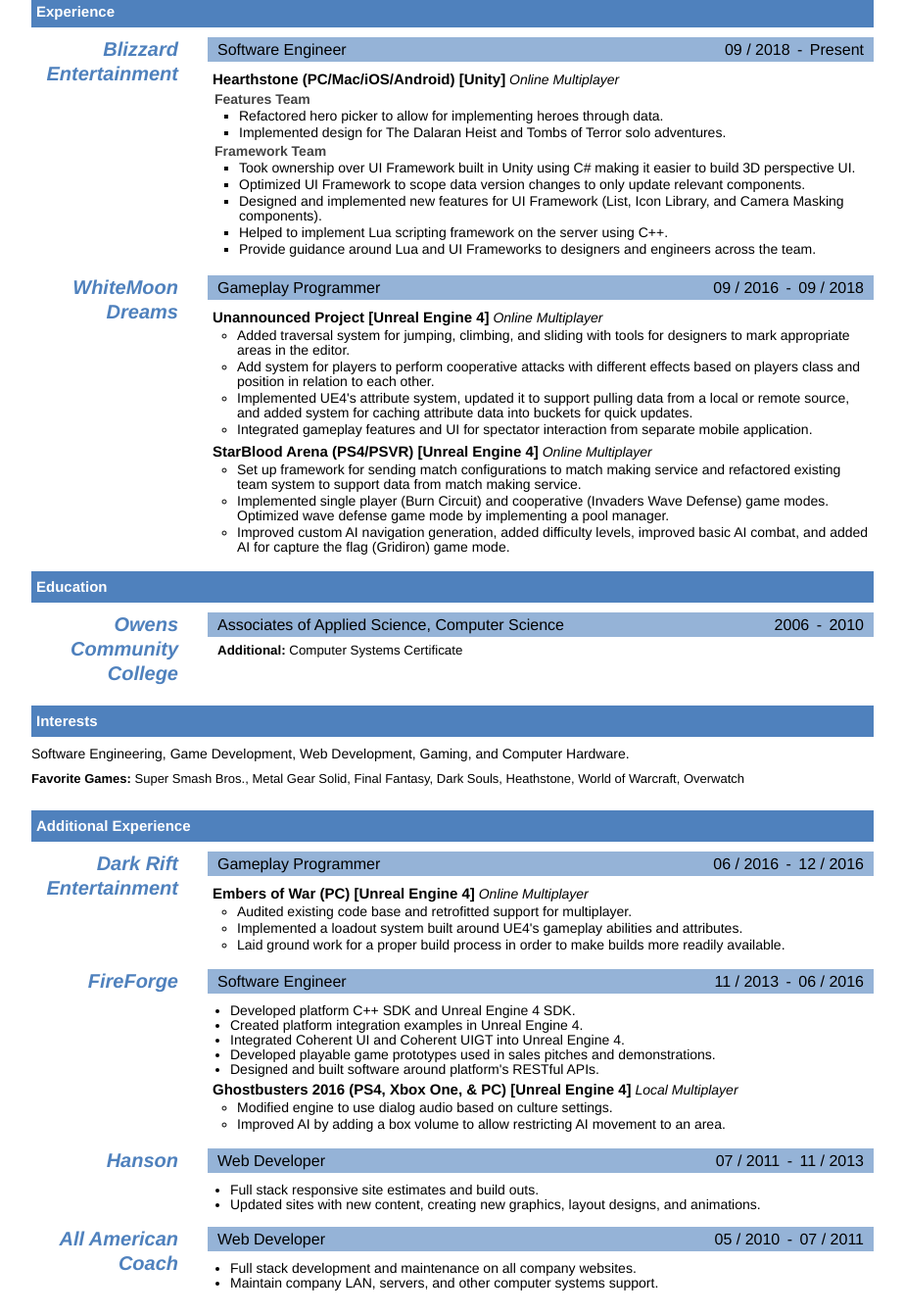
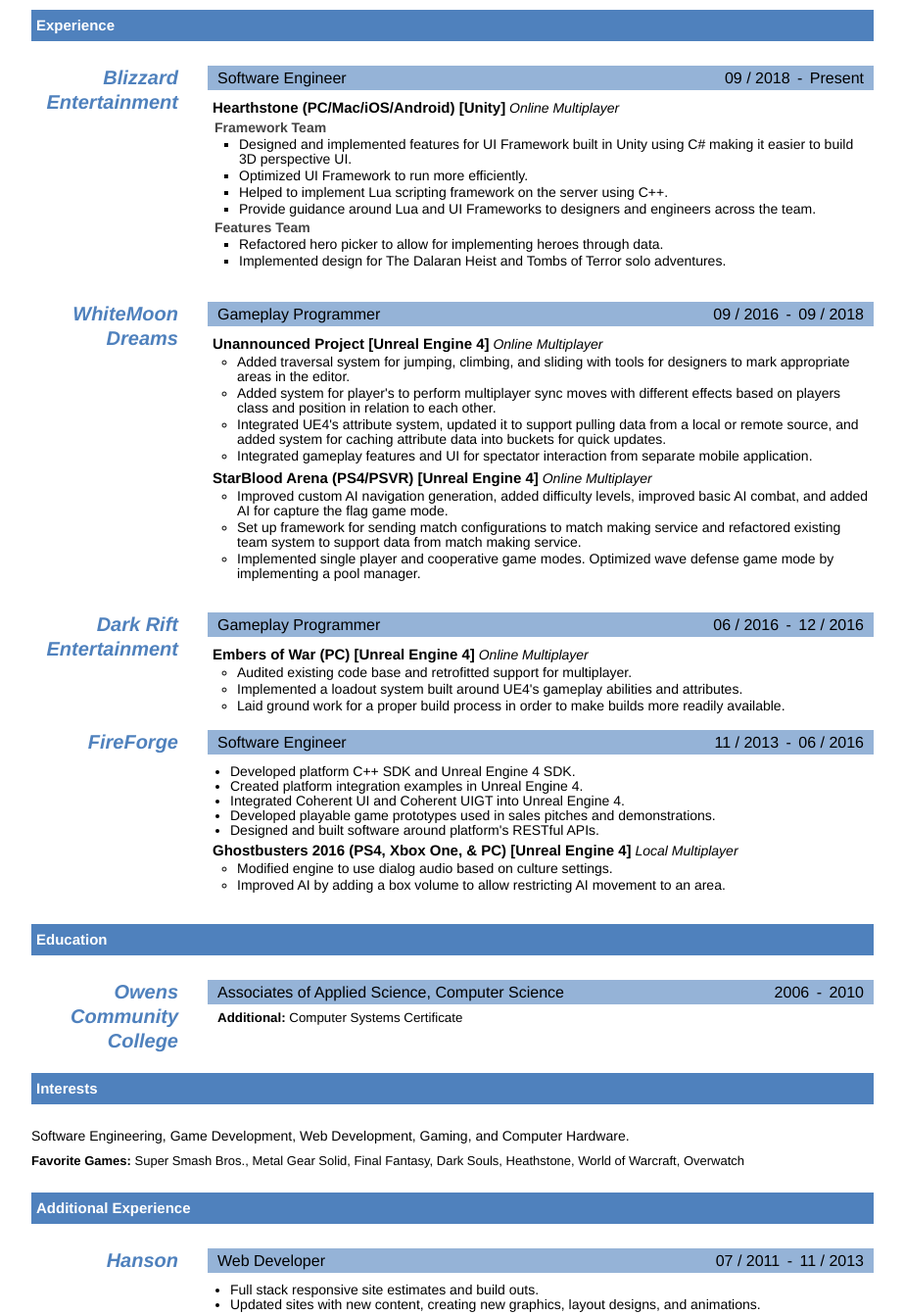
Before and after one commit to defessler/dougfessler.com, a plain HTML site: page resume/resume.html in a window 1280 px wide. Shown: the part 311-1653 px from the top of the page at 98% size, without its empty margins (178-1101 px from the left). Drawn offline with Linux system fonts and the light colour scheme.

Commit message:
reorganizing and rephrasing

```diff
--- a/resume/resume.html
+++ b/resume/resume.html
@@ -116,9 +116,13 @@
         display: block;
         font-weight: bold;
       }
+      @media print {
+        .pagebreak { page-break-before: always; }
+      }
     </style>
 </head>
 <body>
+    <br/>
   <div id="resume">
     <h1 class="name">
         <span class="first-name">Doug</span> <span class="last-name">Fessler</span>
@@ -177,6 +181,7 @@
         <h2 class="section-header">
             <span class="text">Experience</span>
         </h2>
+        <br/>
         <div class="content">
             <div class="position first">
                 <div class="company-name">
@@ -194,20 +199,19 @@
                             <strong>Hearthstone (PC/Mac/iOS/Android) [Unity]</strong> <i>Online Multiplayer</i><br />
                             <ul class="sub-team-list">
                                 <li>
+                                    <span class="team-title">Framework Team</span>
+                                    <ul>
+                                        <li>Designed and implemented features for UI Framework built in Unity using C# making it easier to build 3D perspective UI.</li>
+                                        <li>Optimized UI Framework to run more efficiently.</li>
+                                        <li>Helped to implement Lua scripting framework on the server using C++.</li>
+                                        <li>Provide guidance around Lua and UI Frameworks to designers and engineers across the team.</li>
+                                    </ul>
+                                </li>
+                                <li>
                                     <span class="team-title">Features Team</span>
                                     <ul>
                                         <li>Refactored hero picker to allow for implementing heroes through data.</li>
                                         <li>Implemented design for The Dalaran Heist and Tombs of Terror solo adventures.</li>
-                                    </ul>
-                                </li>
-                                <li>
-                                    <span class="team-title">Framework Team</span>
-                                    <ul>
-                                        <li>Took ownership over UI Framework built in Unity using C# making it easier to build 3D perspective UI.</li>
-                                        <li>Optimized UI Framework to scope data version changes to only update relevant components.</li>
-                                        <li>Designed and implemented new features for UI Framework (List, Icon Library, and Camera Masking components).</li>
-                                        <li>Helped to implement Lua scripting framework on the server using C++.</li>
-                                        <li>Provide guidance around Lua and UI Frameworks to designers and engineers across the team.</li>
                                     </ul>
                                 </li>
                             </ul>
@@ -215,6 +219,7 @@
                     </ul>
                 </div>
             </div>
+            <br/>
             <div class="position first">
                 <div class="company-name">
                     WhiteMoon<br /> Dreams
@@ -231,17 +236,72 @@
                             <strong>Unannounced Project [Unreal Engine 4]</strong> <i>Online Multiplayer</i><br />
                             <ul>
                                 <li>Added traversal system for jumping, climbing, and sliding with tools for designers to mark appropriate areas in the editor.</li>
-                                <li>Add system for players to perform cooperative attacks with different effects based on players class and position in relation to each other.</li>
-                                <li>Implemented UE4's attribute system, updated it to support pulling data from a local or remote source, and added system for caching attribute data into buckets for quick updates.</li>
+                                <li>Added system for player's to perform multiplayer sync moves with different effects based on players class and position in relation to each other.</li>
+                                <li>Integrated UE4's attribute system, updated it to support pulling data from a local or remote source, and added system for caching attribute data into buckets for quick updates.</li>
                                 <li>Integrated gameplay features and UI for spectator interaction from separate mobile application.</li>
                             </ul>
                         </li>
                         <li>
                             <strong>StarBlood Arena (PS4/PSVR) [Unreal Engine 4]</strong> <i>Online Multiplayer</i><br />
                             <ul>
+                                <li>Improved custom AI navigation generation, added difficulty levels, improved basic AI combat, and added AI for capture the flag game mode.</li>
                                 <li>Set up framework for sending match configurations to match making service and refactored existing team system to support data from match making service.</li>
-                                <li>Implemented single player (Burn Circuit) and cooperative (Invaders Wave Defense) game modes. Optimized wave defense game mode by implementing a pool manager.</li>
-                                <li>Improved custom AI navigation generation, added difficulty levels, improved basic AI combat, and added AI for capture the flag (Gridiron) game mode.</li>
+                                <li>Implemented single player and cooperative game modes. Optimized wave defense game mode by implementing a pool manager.</li>
+                            </ul>
+                        </li>
+                    </ul>
+                </div>
+            </div>
+            <br/>
+            <div class="position first">
+                <div class="company-name">
+                    Dark Rift Entertainment
+                </div>
+                <div class="dates">
+                    <span class="start-month">06 /</span> <span class="start-year">2016</span> <span class="date-separator">-</span> <span class="end-month">12 /</span> <span class="end-year">2016</span>
+                </div>
+                <div class="title">
+                    Gameplay Programmer
+                </div>
+                <div class="job-summary">
+                    <ul class="project-list">
+                        <li>
+                            <strong>Embers of War (PC) [Unreal Engine 4]</strong> <i>Online Multiplayer</i><br />
+                            <ul>
+                                <li>Audited existing code base and retrofitted support for multiplayer.</li>
+                                <li>Implemented a loadout system built around UE4's gameplay abilities and attributes.</li>
+                                <li>Laid ground work for a proper build process in order to make builds more readily available.</li>
+                            </ul>
+                        </li>
+                    </ul>
+                </div>
+            </div>
+            <div class="pagebreak"></div>
+            <div class="position first">
+                <div class="company-name">
+                    FireForge
+                </div>
+                <div class="dates">
+                    <span class="start-month">11 /</span> <span class="start-year">2013</span> <span class="date-separator">-</span> <span class="end-month">06 /</span> <span class="end-year">2016</span>
+                </div>
+                <div class="title">
+                    Software Engineer
+                </div>
+                <div class="job-summary">
+                    <ul style="margin-bottom:5px;">
+                        <li>Developed platform C++ SDK and Unreal Engine 4 SDK.</li>
+                        <li>Created platform integration examples in Unreal Engine 4.</li>
+                        <li>Integrated Coherent UI and Coherent UIGT into Unreal Engine 4.</li>
+                        <li>Developed playable game prototypes used in sales pitches and demonstrations.</li>
+                        <li>Designed and built software around platform's RESTful APIs.</li>
+                    </ul>
+                    <ul class="project-list">
+                        <li>
+                            <strong>Ghostbusters 2016 (PS4, Xbox One, &amp; PC) [Unreal Engine 4]</strong> <i>Local Multiplayer</i><br />
+                            <ul>
+
+                                <li>Modified engine to use dialog audio based on culture settings.</li>
+                                <li>Improved AI by adding a box volume to allow restricting AI movement to an area.</li>
                             </ul>
                         </li>
                     </ul>
@@ -250,11 +310,13 @@
         </div>
         <div class="clear"></div>
     </div>
+    <br/>
     <div class="section educations">
         <h2 class="section-header">
             <span class="text">Education</span>
         </h2>
         <div class="content">
+            <br/>
             <div class="education first">
                 <div class="school-name">
                     Owens Community College
@@ -277,6 +339,7 @@
         <h2 class="section-header">
             <span class="text">Interests</span>
         </h2>
+        <br/>
         <div class="content">
             <p>
                 Software Engineering, Game Development, Web Development, Gaming, and Computer Hardware.
@@ -312,61 +375,9 @@
         <h2 class="section-header">
             <span class="text">Additional Experience</span>
         </h2>
+        <br/>
         <div class="content">
             <div class="position first">
-                <div class="company-name">
-                    Dark Rift Entertainment
-                </div>
-                <div class="dates">
-                    <span class="start-month">06 /</span> <span class="start-year">2016</span> <span class="date-separator">-</span> <span class="end-month">12 /</span> <span class="end-year">2016</span>
-                </div>
-                <div class="title">
-                    Gameplay Programmer
-                </div>
-                <div class="job-summary">
-                    <ul class="project-list">
-                        <li>
-                            <strong>Embers of War (PC) [Unreal Engine 4]</strong> <i>Online Multiplayer</i><br />
-                            <ul>
-                                <li>Audited existing code base and retrofitted support for multiplayer.</li>
-                                <li>Implemented a loadout system built around UE4's gameplay abilities and attributes.</li>
-                                <li>Laid ground work for a proper build process in order to make builds more readily available.</li>
-                            </ul>
-                        </li>
-                    </ul>
-                </div>
-            </div>
-            <div class="position first">
-                <div class="company-name">
-                    FireForge
-                </div>
-                <div class="dates">
-                    <span class="start-month">11 /</span> <span class="start-year">2013</span> <span class="date-separator">-</span> <span class="end-month">06 /</span> <span class="end-year">2016</span>
-                </div>
-                <div class="title">
-                    Software Engineer
-                </div>
-                <div class="job-summary">
-                    <ul style="margin-bottom:5px;">
-                        <li>Developed platform C++ SDK and Unreal Engine 4 SDK.</li>
-                        <li>Created platform integration examples in Unreal Engine 4.</li>
-                        <li>Integrated Coherent UI and Coherent UIGT into Unreal Engine 4.</li>
-                        <li>Developed playable game prototypes used in sales pitches and demonstrations.</li>
-                        <li>Designed and built software around platform's RESTful APIs.</li>
-                    </ul>
-                    <ul class="project-list">
-                        <li>
-                            <strong>Ghostbusters 2016 (PS4, Xbox One, &amp; PC) [Unreal Engine 4]</strong> <i>Local Multiplayer</i><br />
-                            <ul>
-
-                                <li>Modified engine to use dialog audio based on culture settings.</li>
-                                <li>Improved AI by adding a box volume to allow restricting AI movement to an area.</li>
-                            </ul>
-                        </li>
-                    </ul>
-                </div>
-            </div>
-            <div class="position">
                 <div class="company-name">
                     Hanson
                 </div>
@@ -383,6 +394,7 @@
                     </ul>
                 </div>
             </div>
+            <br/>
             <div class="position">
                 <div class="company-name">
                     All American Coach
```
